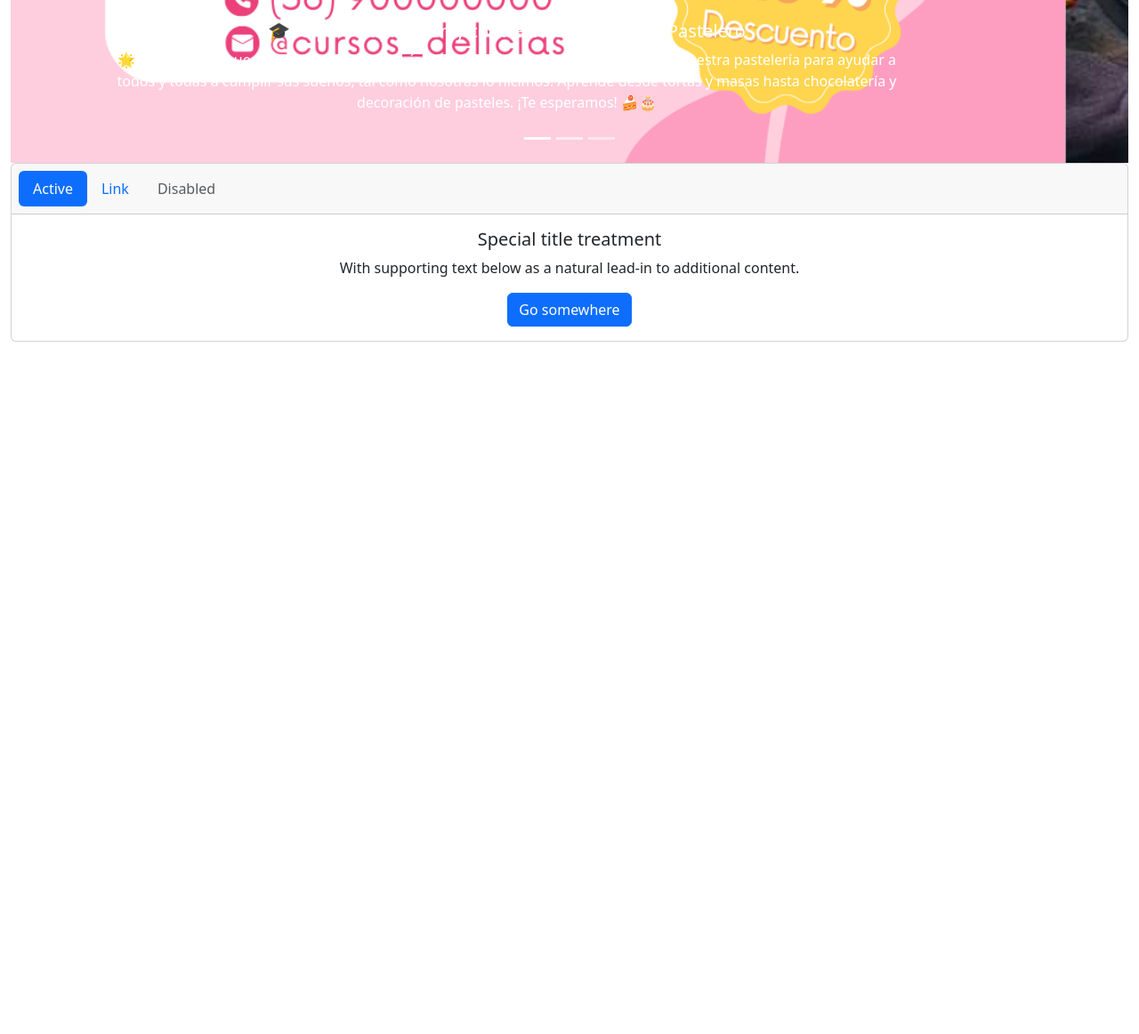
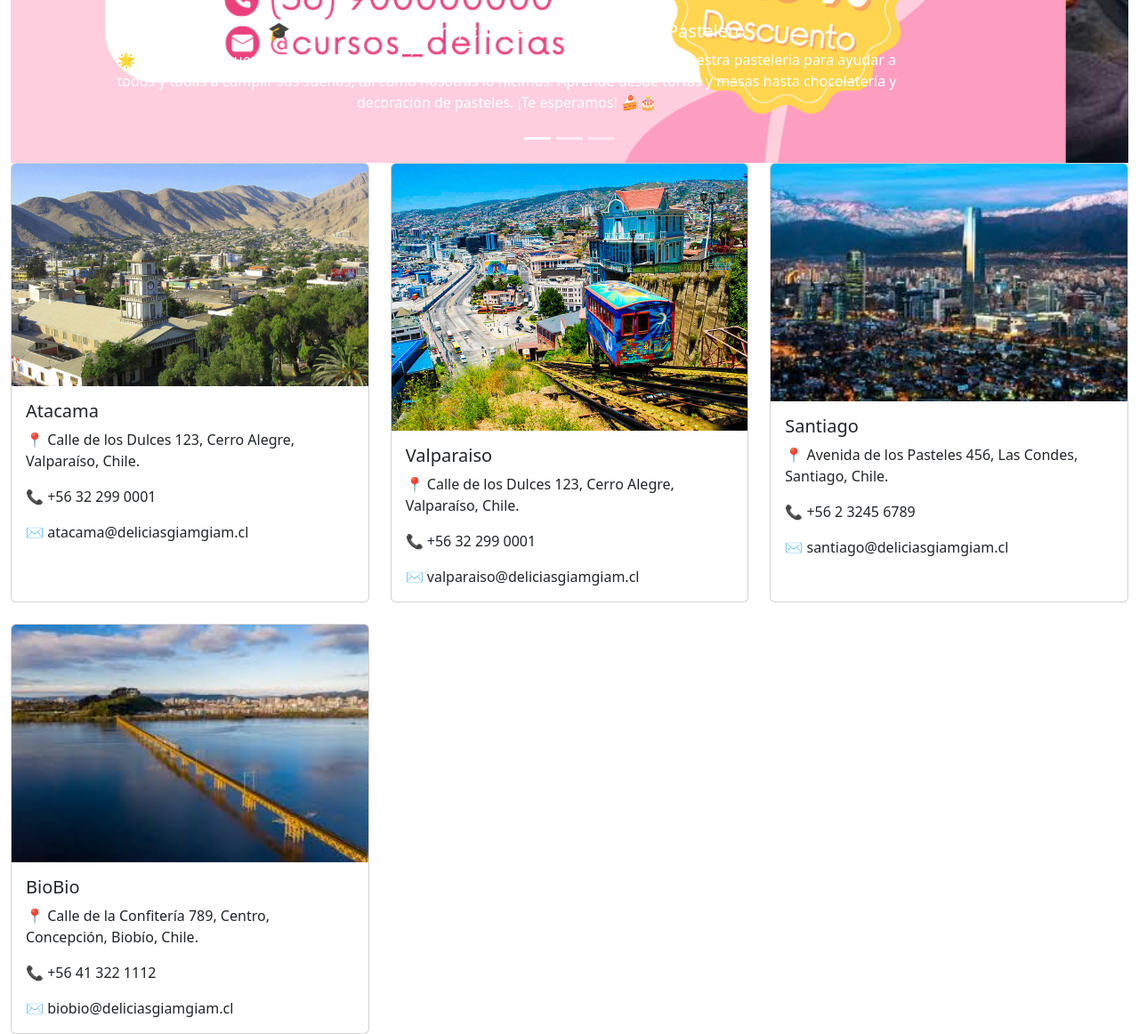
Before and after one commit to giaaryc/PaginaWeb, a plain HTML site: page BOOSTRAPS/index.html in a window 1280 px wide. Shown: the part 1139-2301 px from the top of the page at 89% size. Before the commit the page ends 1523 px from the top, so only its background shows below. Drawn offline with Linux system fonts and the light colour scheme.

Commit message:
Sucursales

```diff
--- a/BOOSTRAPS/index.html
+++ b/BOOSTRAPS/index.html
@@ -107,26 +107,52 @@
             </section>
             <!--sucursales-->
             <section>
-                <div class="card text-center">
-                    <div class="card-header">
-                    <ul class="nav nav-pills card-header-pills">
-                        <li class="nav-item">
-                        <a class="nav-link active" href="#">Active</a>
-                        </li>
-                        <li class="nav-item">
-                        <a class="nav-link" href="#">Link</a>
-                        </li>
-                        <li class="nav-item">
-                        <a class="nav-link disabled" aria-disabled="true">Disabled</a>
-                        </li>
-                    </ul>
+                    <div class="row row-cols-1 row-cols-md-3 g-4">
+                        <div class="col">
+                        <div class="card h-100">
+                            <img src="/imagenes/Atacama.jpeg" class="card-img-top" alt="...">
+                            <div class="card-body">
+                            <h5 class="card-title">Atacama</h5>
+                            <p class="card-text">📍 Calle de los Dulces 123, Cerro Alegre, Valparaíso, Chile.</p>
+                            <p class="card-text">📞 +56 32 299 0001</p>
+                            <p class="card-text">✉️ atacama@deliciasgiamgiam.cl</p>
+                            </div>
+                        </div>
+                        </div>
+                        <div class="col">
+                        <div class="card h-100">
+                            <img src="/imagenes/Valpo.jpeg" class="card-img-top" alt="...">
+                            <div class="card-body">
+                            <h5 class="card-title">Valparaiso</h5>
+                            <p class="card-text">📍 Calle de los Dulces 123, Cerro Alegre, Valparaíso, Chile.</p>
+                            <p class="card-text">📞 +56 32 299 0001</p>
+                            <p class="card-text">✉️ valparaiso@deliciasgiamgiam.cl</p>
+                            </div>
+                        </div>
+                        </div>
+                        <div class="col">
+                        <div class="card h-100">
+                            <img src="/imagenes/Santiago.jfif" class="card-img-top" alt="...">
+                            <div class="card-body">
+                            <h5 class="card-title">Santiago</h5>
+                            <p class="card-text">📍 Avenida de los Pasteles 456, Las Condes, Santiago, Chile.</p>
+                            <p class="card-text">📞 +56 2 3245 6789</p>
+                            <p class="card-text">✉️ santiago@deliciasgiamgiam.cl</p>
+                            </div>
+                        </div>
+                        </div>
+                        <div class="col">
+                        <div class="card h-100">
+                            <img src="/imagenes/Biobio.jfif" class="card-img-top" alt="...">
+                            <div class="card-body">
+                            <h5 class="card-title">BioBio</h5>
+                            <p class="card-text">📍 Calle de la Confitería 789, Centro, Concepción, Biobío, Chile.</p>
+                            <p class="card-text">📞 +56 41 322 1112</p>
+                            <p class="card-text">✉️ biobio@deliciasgiamgiam.cl</p>
+                            </div>
+                        </div>
+                        </div>
                     </div>
-                    <div class="card-body">
-                    <h5 class="card-title">Special title treatment</h5>
-                    <p class="card-text">With supporting text below as a natural lead-in to additional content.</p>
-                    <a href="#" class="btn btn-primary">Go somewhere</a>
-                    </div>
-                </div>
             </section>
         </main>
         <!--!FOOTER-->
```
